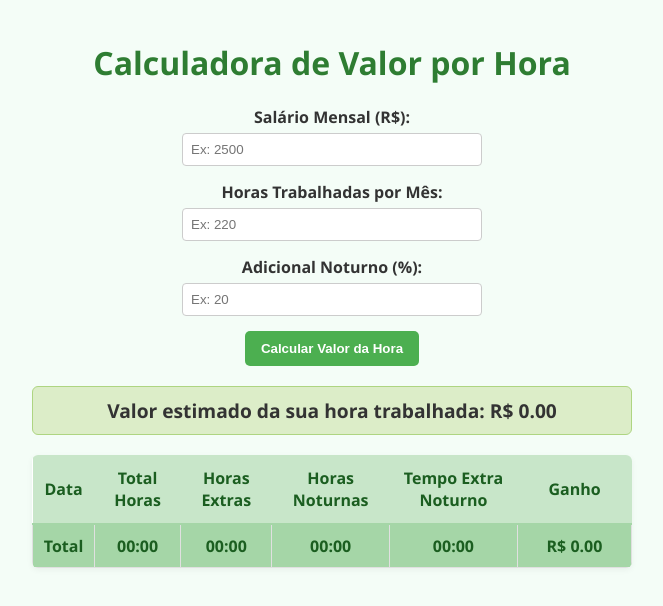
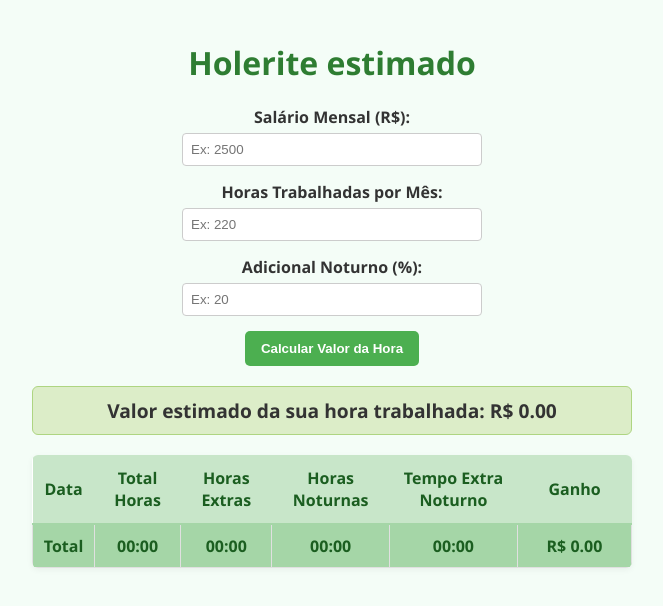
Before and after one commit to johnny1201/simulador_holerite, a plain HTML site: page index.html in a window 1280 px wide. Shown: the whole page, without its empty margins (308-971 px from the left). Drawn offline with Linux system fonts and the light colour scheme; a script that the page names is missing.

Commit message:
holerite estimado

```diff
--- a/index.html
+++ b/index.html
@@ -2,12 +2,12 @@
 <html lang="pt-BR">
 <head>
   <meta charset="UTF-8" />
-  <title>Calculadora de Hora Trabalhada</title>
+  <title>Holerite estimado</title>
   <link rel="stylesheet" href="style.css">
   <script src="https://cdnjs.cloudflare.com/ajax/libs/xlsx/0.18.5/xlsx.full.min.js"></script>
 </head>
 <body>
-  <h1>Calculadora de Valor por Hora</h1>
+  <h1>Holerite estimado</h1>
 
   <label for="salario">Salário Mensal (R$):</label>
   <input type="number" id="salario" placeholder="Ex: 2500" step="0.01">
```
